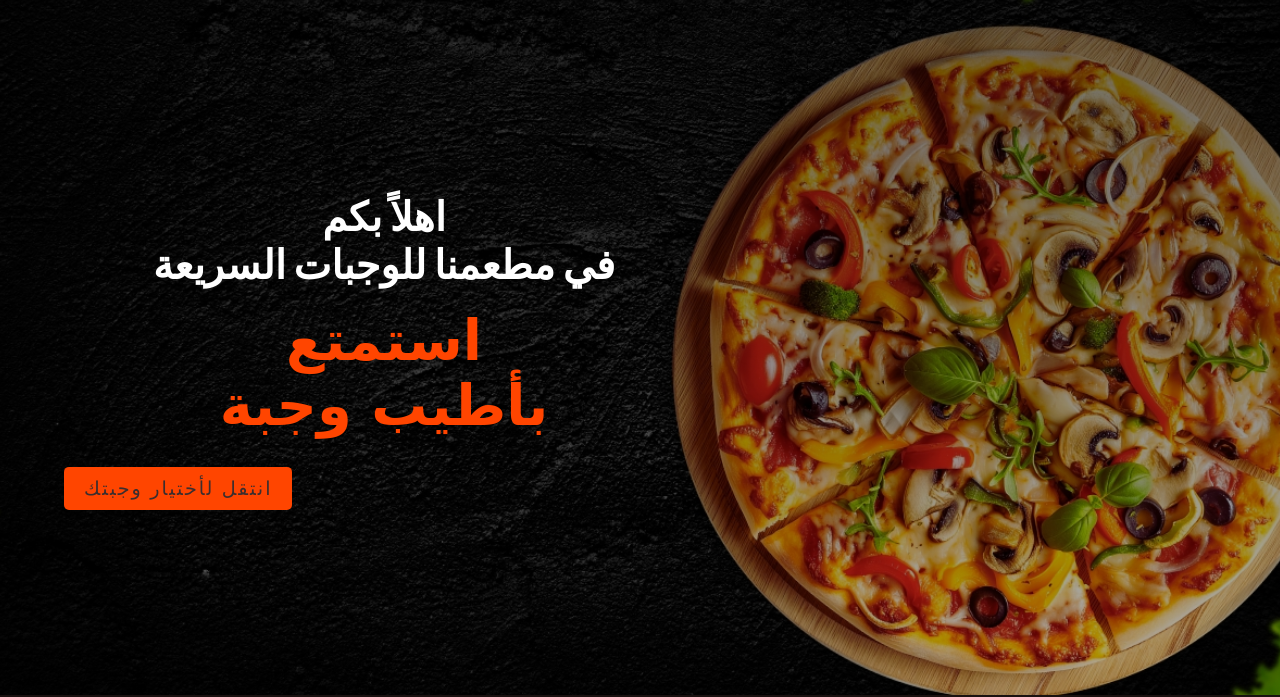
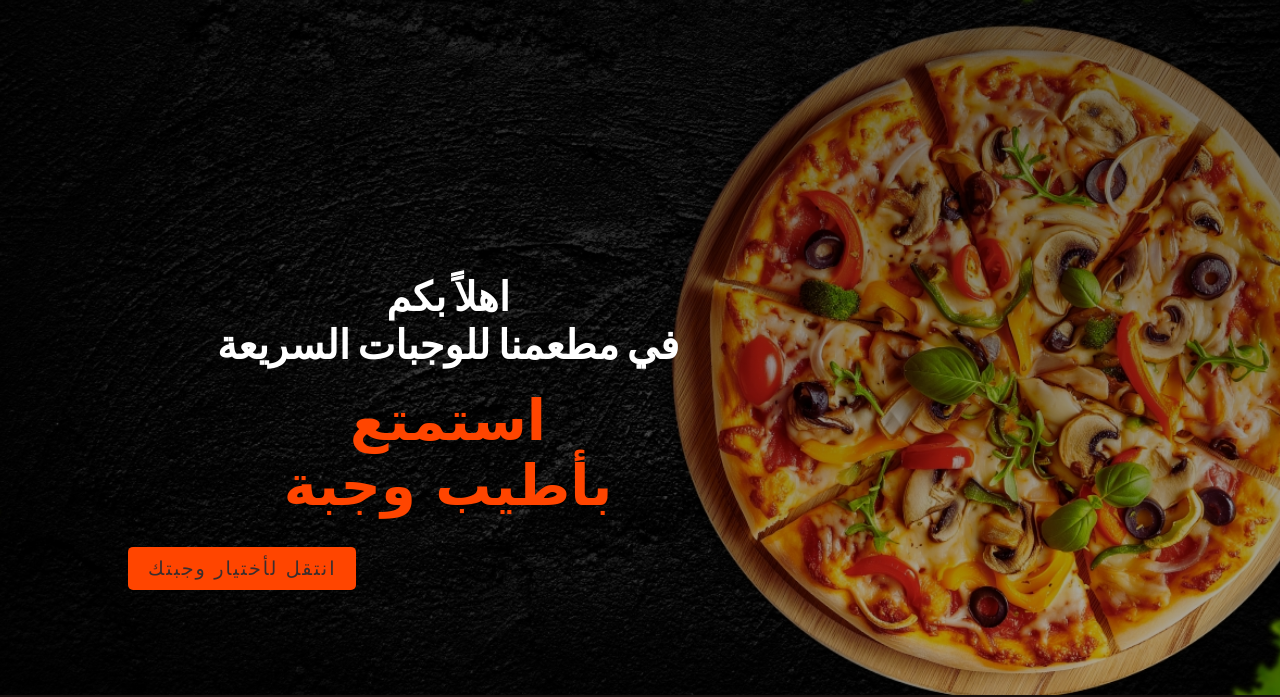
Before and after one commit to HUSSAMEBOU/my-project, a plain HTML site: page index.html in a window 1280 px wide. Shown: the part 105-802 px from the top of the page. Drawn offline with nearby package versions, Linux system fonts and the light colour scheme; a web font is replaced by a local one.

Commit message:
Update style.css

```diff
--- a/style.css
+++ b/style.css
@@ -99,8 +99,8 @@ header{
 }
 .main{
     width: 50%;
-    left: 30%;
-    top: 45%;
+    left: 35%;
+    top: 55%;
     transform: translate(-50%,-50%);
     position: absolute;
     color: #fff;
```
